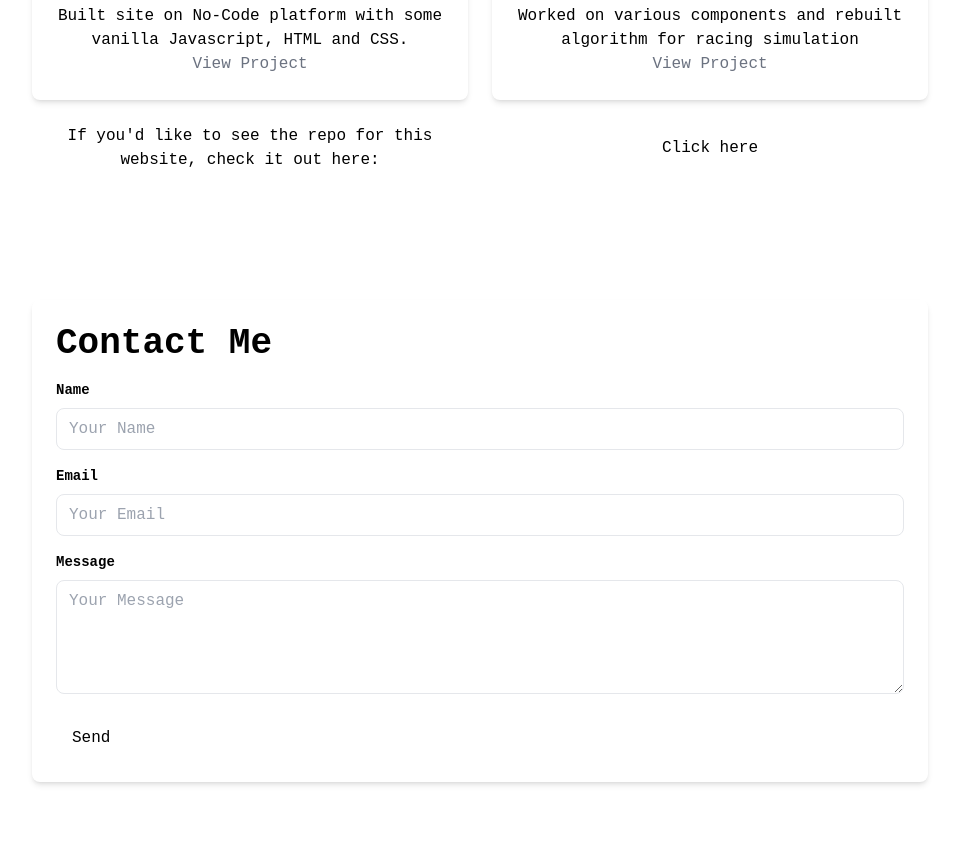
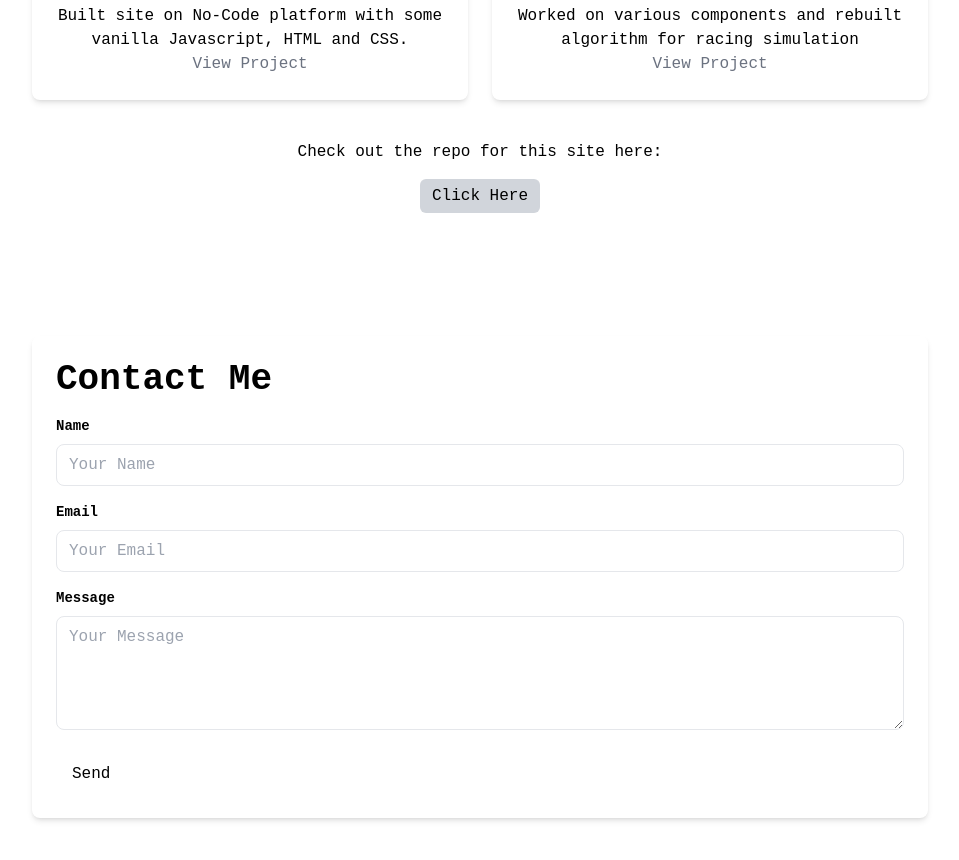
Before and after one commit to holdenprine/holdenprine-portfolio-v2, a Next.js app: page / in a window 1280 px wide. Shown: the part 1440-2300 px from the top of the page, without its empty margins (160-1119 px from the left). Built offline with nearby package versions, Linux system fonts and the light colour scheme.

Commit message:
Fixed website repo link, contact form needs a mailer integration of some kind.

```diff
--- a/components/ContactForm.tsx
+++ b/components/ContactForm.tsx
@@ -36,7 +36,7 @@ export const ContactForm = () => {
           placeholder="Your Message"
         />
       </div>
-      <button className="bg-[var(--button-bg)] text-[var(--text-color)] px-4 py-2 rounded-lg hover:bg-[var(--button-hover)]">
+      <button className="= text-[var(--text-color)] px-4 py-2 rounded-lg hover:bg-[var(--button-hover)]">
         Send
       </button>  {/* Changed button colors */}
     </motion.form>
--- a/components/Projects.tsx
+++ b/components/Projects.tsx
@@ -10,6 +10,7 @@ export const Projects = () => {
   ];
 
   return (
+    <>
     <motion.div
       initial={{ opacity: 0 }}
       whileInView={{ opacity: 1 }}
@@ -32,9 +33,19 @@ export const Projects = () => {
             </a>
           </motion.li>
         ))}
-        <h2>If you'd like to see the repo for this website, check it out here:</h2>
-        <button onClick={'https://github.com/holdenprine/holdenprine-portfolio-v2/tree/styling'}>Click here</button>
-      </ul>
+       </ul>
     </motion.div>
+     <div className='flex flex-col items-center mt-10'>
+      <h2>Check out the repo for this site here:</h2>
+      <div className='pt-[20px]'>
+      <a
+        href='https://github.com/holdenprine/holdenprine-portfolio-v2'
+        className='px-3 py-2 rounded-md bg-gray-200 hover: bg-gray-300 transition duration-200 ease-in-out text-center'
+      >
+        Click Here
+      </a>
+      </div>
+   </div>
+   </>
   );
 }
```
